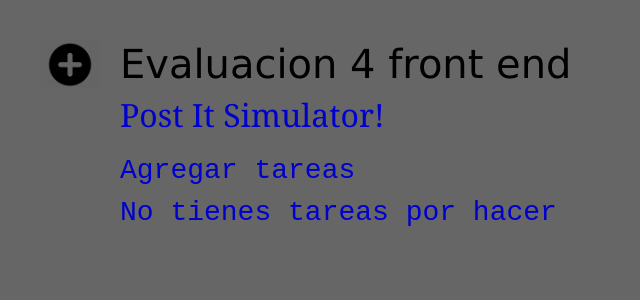
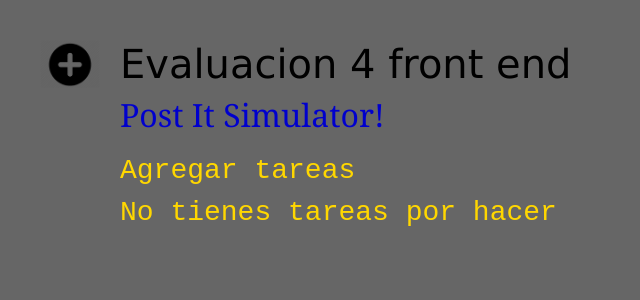
Before and after one commit to carlz31/carlos-carrasco-app, a React (Create React App) app: page / in a window 1280 px wide. Shown: the top 300 px of the page, without its empty margins (0-640 px from the left). Built offline with nearby package versions, Linux system fonts and the light colour scheme.

Commit message:
que pesado el temita

```diff
--- a/src/index.css
+++ b/src/index.css
@@ -36,7 +36,7 @@ h2{
 
 h3{
   font-family: 'Courier New', Courier, monospace;
-  color: mediumblue;
+  color: gold;
 }
 
 ul li a:hover {
```
